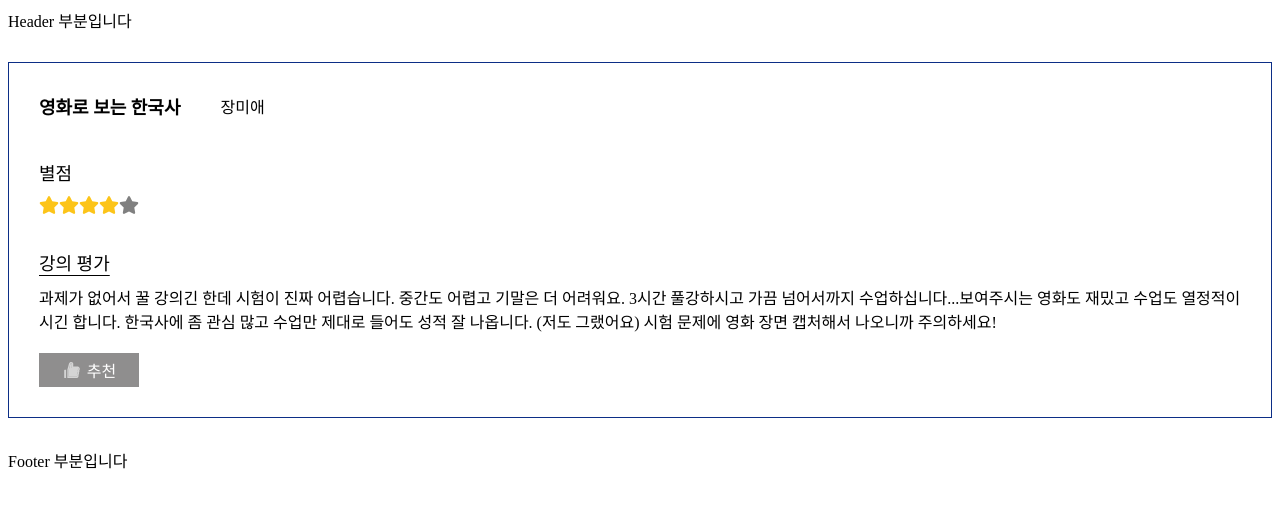
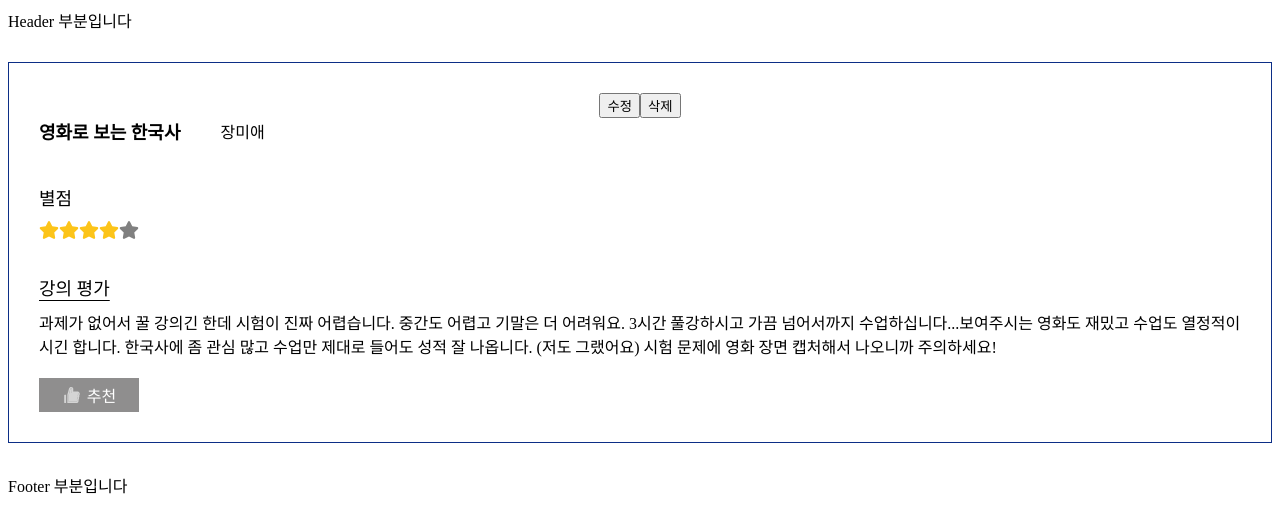
Before and after one commit to CUK-LikeLion-Common/Evaluation-Lecture-team10, a React (Create React App) app: page /1 in a window 1280 px wide. Shown: the top 532 px of the page. Built offline with nearby package versions, Linux system fonts and the light colour scheme.

Commit message:
style: 수정/삭제 버튼 UI

```diff
--- a/src/components/Detail/DetialBox.jsx
+++ b/src/components/Detail/DetialBox.jsx
@@ -5,6 +5,10 @@ import styled from "styled-components";
 const DetailBox = () => {
   return (
     <Wrapper>
+      <div>
+        <button>수정</button>
+        <button>삭제</button>
+      </div>
       <LabelWrapper>
         <Label>영화로 보는 한국사</Label>
         <ProfessorWrapper>장미애</ProfessorWrapper>
```
